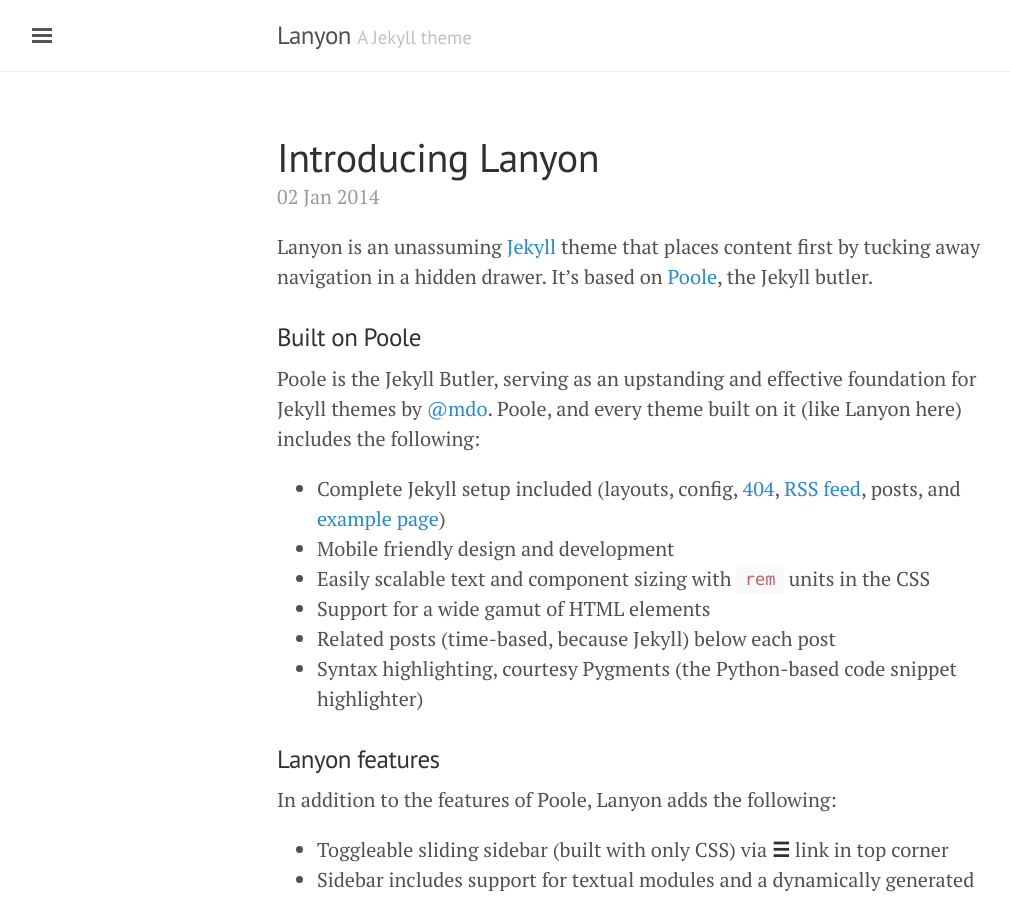
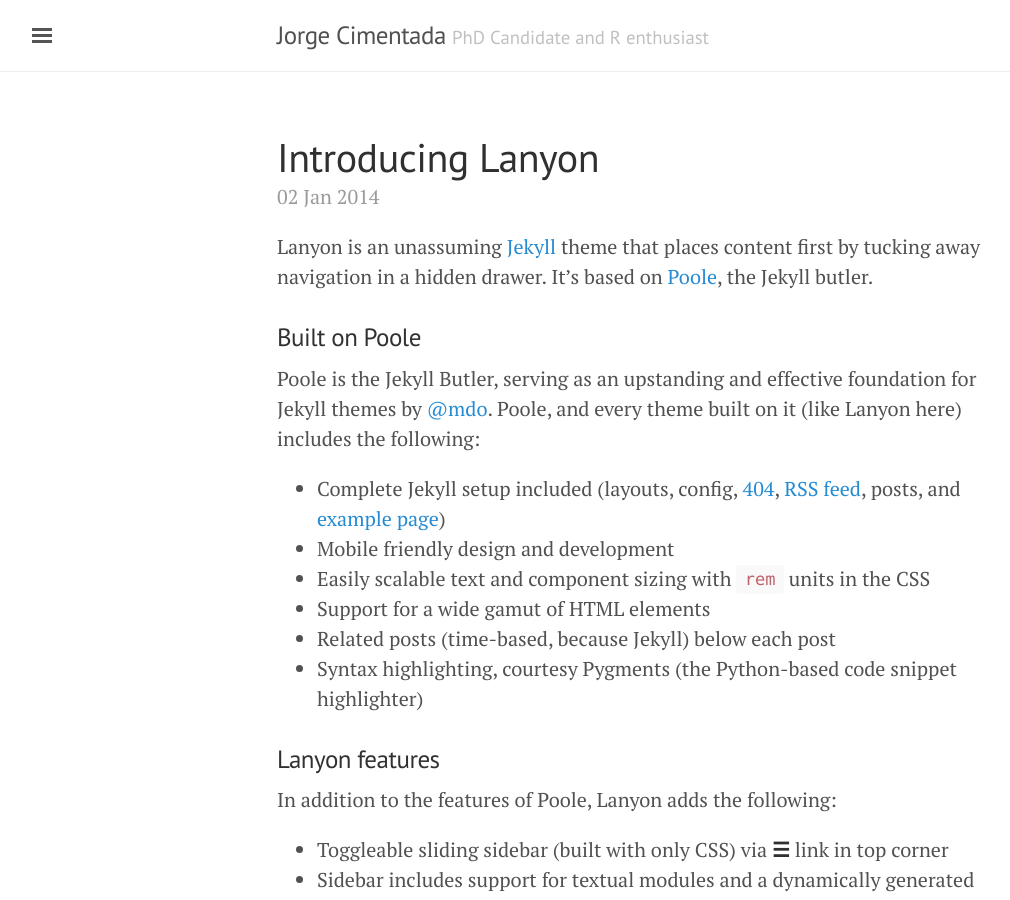
Before and after one commit to sorribas/cimentadaj.github.io, a Jekyll site: the page built from index.html, in a window 1280 px wide and 900 px high. Shown: the whole window, without its empty margins (3-1013 px from the left). Built offline with Jekyll 4.4.1, drawn with Linux system fonts in a browser that asks for light colours; the list of posts is cut into pages by our own code.

Commit message:
Attempt to make the website live

```diff
--- a/_config.yml
+++ b/_config.yml
@@ -5,18 +5,18 @@
 #relative_permalinks: true
 
 # Setup
-title:               Lanyon
-tagline:             'A Jekyll theme'
-description:         'A reserved <a href="http://jekyllrb.com" target="_blank">Jekyll</a> theme that places the utmost gravity on content with a hidden drawer. Made by <a href="https://twitter.com/mdo" target="_blank">@mdo</a>.'
-url:                 http://lanyon.getpoole.com
+title:               Jorge Cimentada
+tagline:             'PhD Candidate and R enthusiast'
+description:         'Something'
+url:                 http://cimentadaj.github.io
 baseurl:             ''
 paginate:            5
 
 # About/contact
 author:
-  name:              Mark Otto
-  url:               https://twitter.com/mdo
-  email:             markdotto@gmail.com
+  name:              Jorge Cimentada
+  url:               www.jorgecimentada.com
+  email:             http://cimentadaj.github.io
 
 # Custom vars
 version:             1.0.0
```
